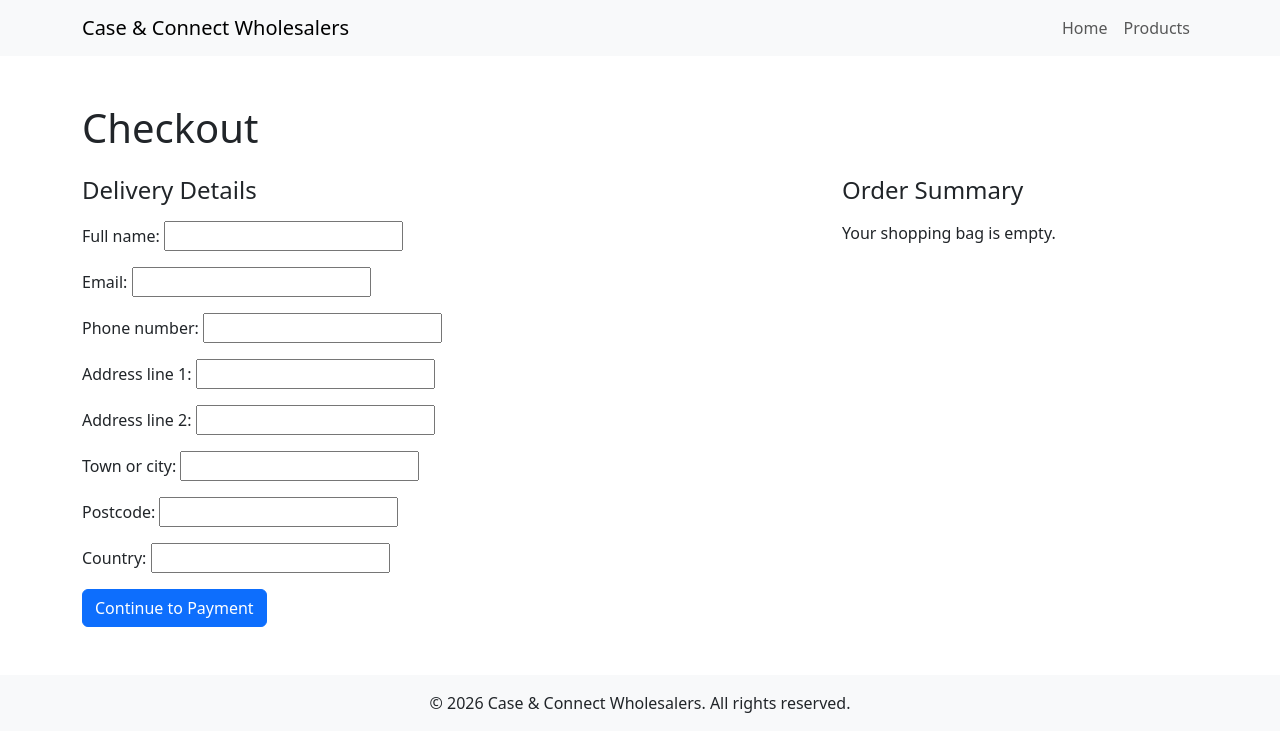
After one commit to tadavis25/case-and-connect-wholesalers, a Django app: page /checkout/ in a window 1280 px wide. The commit adds this page. Shown: the top 752 px of the page. Run offline with Django 5.2, Linux system fonts and the light colour scheme.

Commit message:
Add checkout functionality and automated tests

```diff
--- a/bag/templates/bag/bag.html
+++ b/bag/templates/bag/bag.html
@@ -33,6 +33,9 @@
 
     <hr>
     <h3>Total: £{{ total }}</h3>
+    <a href="{% url 'checkout' %}" class="btn btn-success mt-3">
+        Proceed to Checkout
+    </a>
 
     {% else %}
     <p>Your shopping bag is currently empty.</p>
--- a/case_and_connect_wholesalers/settings.py
+++ b/case_and_connect_wholesalers/settings.py
@@ -39,7 +39,8 @@ INSTALLED_APPS = [
     'django.contrib.staticfiles',
     'home',
     'products',
-    'bag'
+    'bag',
+    'checkout',
 ]
 
 MIDDLEWARE = [
--- a/case_and_connect_wholesalers/urls.py
+++ b/case_and_connect_wholesalers/urls.py
@@ -24,6 +24,7 @@ urlpatterns = [
     path('', include('home.urls')),
     path('products/', include('products.urls')),
     path('bag/', include('bag.urls')),
+    path('checkout/', include('checkout.urls')),
 ]
 
 if settings.DEBUG:
--- /dev/null
+++ b/checkout/admin.py
@@ -0,0 +1,5 @@
+from django.contrib import admin
+from .models import Order, OrderLineItem
+
+admin.site.register(Order)
+admin.site.register(OrderLineItem)
--- /dev/null
+++ b/checkout/apps.py
@@ -0,0 +1,5 @@
+from django.apps import AppConfig
+
+
+class CheckoutConfig(AppConfig):
+    name = 'checkout'
--- /dev/null
+++ b/checkout/forms.py
@@ -0,0 +1,17 @@
+from django import forms
+from .models import Order
+
+
+class OrderForm(forms.ModelForm):
+    class Meta:
+        model = Order
+        fields = [
+            'full_name',
+            'email',
+            'phone_number',
+            'address_line_1',
+            'address_line_2',
+            'town_or_city',
+            'postcode',
+            'country',
+        ]
--- /dev/null
+++ b/checkout/models.py
@@ -0,0 +1,46 @@
+from django.db import models
+
+
+class Order(models.Model):
+    full_name = models.CharField(max_length=100)
+    email = models.EmailField()
+    phone_number = models.CharField(max_length=20)
+    address_line_1 = models.CharField(max_length=255)
+    address_line_2 = models.CharField(
+        max_length=255, blank=True
+    )
+    town_or_city = models.CharField(max_length=100)
+    postcode = models.CharField(max_length=20)
+    country = models.CharField(max_length=100)
+    date = models.DateTimeField(auto_now_add=True)
+    order_total = models.DecimalField(
+        max_digits=10, decimal_places=2, default=0
+    )
+
+    def __str__(self):
+        return f"Order {self.id} - {self.full_name}"
+
+
+class OrderLineItem(models.Model):
+    order = models.ForeignKey(
+        Order,
+        on_delete=models.CASCADE,
+        related_name='lineitems'
+    )
+    product = models.ForeignKey(
+        'products.Product',
+        on_delete=models.PROTECT
+    )
+    quantity = models.PositiveIntegerField(default=1)
+    lineitem_total = models.DecimalField(
+        max_digits=10,
+        decimal_places=2,
+        editable=False
+    )
+
+    def save(self, *args, **kwargs):
+        self.lineitem_total = self.product.price * self.quantity
+        super().save(*args, **kwargs)
+
+    def __str__(self):
+        return f'{self.product.name} x {self.quantity}'
--- /dev/null
+++ b/checkout/templates/checkout/checkout.html
@@ -0,0 +1,41 @@
+{% extends "base.html" %}
+
+{% block content %}
+<div class="container my-5">
+    <h1 class="mb-4">Checkout</h1>
+
+    <div class="row">
+        <div class="col-md-8">
+            <h2 class="h4 mb-3">Delivery Details</h2>
+
+            <form method="POST">
+                {% csrf_token %}
+                {{ form.as_p }}
+
+                <button type="submit" class="btn btn-primary">
+                    Continue to Payment
+                </button>
+            </form>
+        </div>
+
+        <div class="col-md-4">
+            <h2 class="h4 mb-3">Order Summary</h2>
+
+            {% if bag_items %}
+            {% for item in bag_items %}
+            <div class="mb-3">
+                <h3 class="h6">{{ item.product.name }}</h3>
+                <p>Quantity: {{ item.quantity }}</p>
+                <p>Subtotal: £{{ item.subtotal|floatformat:2 }}</p>
+            </div>
+            <hr>
+            {% endfor %}
+
+            <h4>Total: £{{ total|floatformat:2 }}</h4>
+            {% else %}
+            <p>Your shopping bag is empty.</p>
+            {% endif %}
+        </div>
+    </div>
+</div>
+{% endblock %}
--- /dev/null
+++ b/checkout/urls.py
@@ -0,0 +1,6 @@
+from django.urls import path
+from . import views
+
+urlpatterns = [
+    path('', views.checkout, name='checkout'),
+]
--- /dev/null
+++ b/checkout/views.py
@@ -0,0 +1,39 @@
+from decimal import Decimal
+from django.shortcuts import render, get_object_or_404
+from products.models import Product
+from .forms import OrderForm
+
+
+def checkout(request):
+    if request.method == 'POST':
+        form = OrderForm(request.POST)
+
+        if form.is_valid():
+            print("Checkout form is valid")
+        else:
+            print(form.errors)
+    else:
+        form = OrderForm()
+
+    bag = request.session.get('bag', {})
+    bag_items = []
+    total = Decimal('0.00')
+
+    for product_id, quantity in bag.items():
+        product = get_object_or_404(Product, pk=product_id)
+        subtotal = product.price * quantity
+        total += subtotal
+
+        bag_items.append({
+            'product': product,
+            'quantity': quantity,
+            'subtotal': subtotal,
+        })
+
+    context = {
+            'form': form,
+            'bag_items': bag_items,
+            'total': total,
+        }
+
+    return render(request, 'checkout/checkout.html', context)
```
Also changed, not shown: checkout/tests.py (added, +80 -0 lines), README.md, bag/tests.py (line endings or trailing spaces), checkout/__init__.py (added), checkout/migrations/0001_initial.py (added), checkout/migrations/__init__.py (added).
